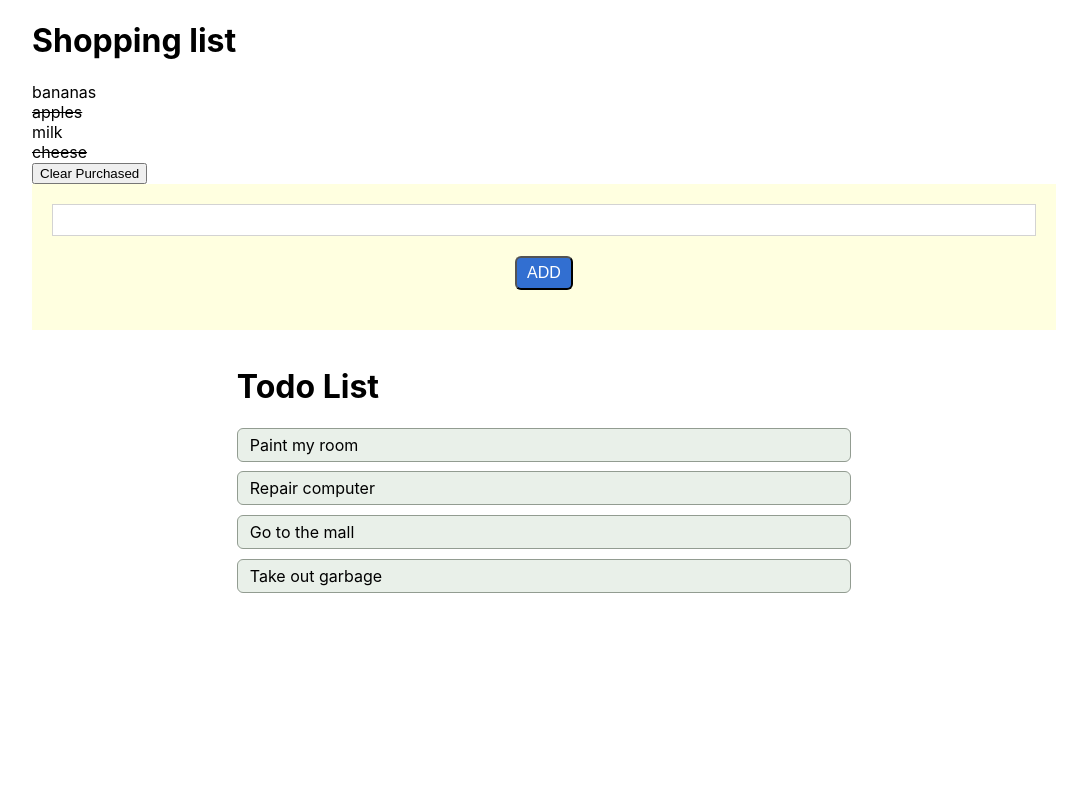
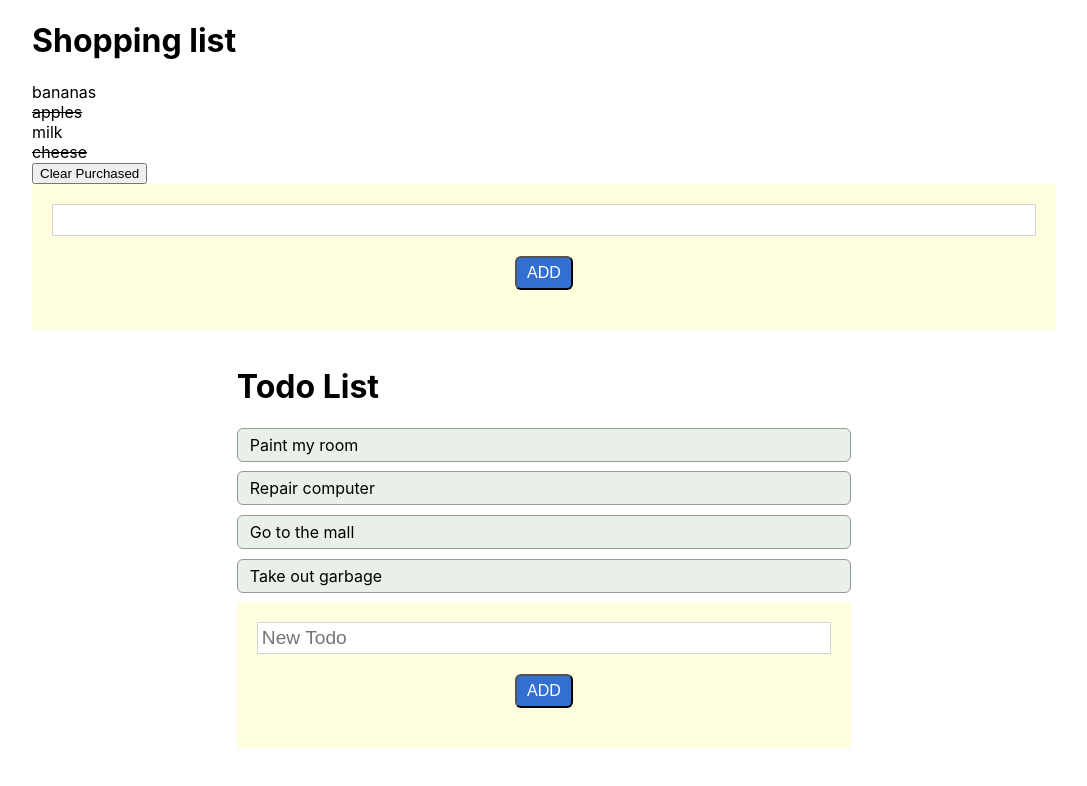
Before and after one commit to cesareferrari/learn-react, a React (Create React App) app: page / in a window 1280 px wide. Shown: the top 786 px of the page, without its empty margins (96-1183 px from the left). Built offline with nearby package versions, Linux system fonts and the light colour scheme.

Commit message:
Add new Todo

```diff
--- /dev/null
+++ b/src/components/TodoForm.js
@@ -0,0 +1,39 @@
+import React from 'react';
+
+class TodoForm extends React.Component {
+  constructor(props) {
+    super(props);
+
+    this.state = {
+      todo: ''
+    }
+  }
+
+  handleChange = e => {
+    this.setState({
+      [e.target.name]: e.target.value
+    })
+  }
+
+  render() {
+    return (
+      <form onSubmit={e => {
+        e.preventDefault();
+        this.props.addTodo(this.state.todo);
+        this.setState({todo: ''});
+      }}>
+        <input
+          type="text"
+          name="todo"
+          value={this.state.todo}
+          placeholder="New Todo"
+          onChange={this.handleChange}
+        />
+
+      <button>Add</button>
+      </form>
+    )
+  }
+}
+
+export default TodoForm;
--- a/src/components/TodoList.js
+++ b/src/components/TodoList.js
@@ -1,5 +1,7 @@
 import React from 'react';
 import TodoItem from './TodoItem';
+import TodoForm from './TodoForm';
+
 
 const todos = [
   {
@@ -45,11 +47,26 @@ class TodoList extends React.Component {
     })
   }
 
+  addTodo = todo => {
+    const newTodo = {
+      id: Date.now(),
+      name: todo,
+      done: false
+    }
+
+    this.setState({
+      todos: [...this.state.todos, newTodo]
+    })
+  }
+
   render() {
     return (
       <div className="todo-list">
         <h1>Todo List</h1>
         {this.state.todos.map(todo => <TodoItem todo={todo} key={todo.id} toggleTodo={this.toggleTodo} />)}
+
+      <TodoForm addTodo={this.addTodo} />
+
       </div>
     )
   }
```
